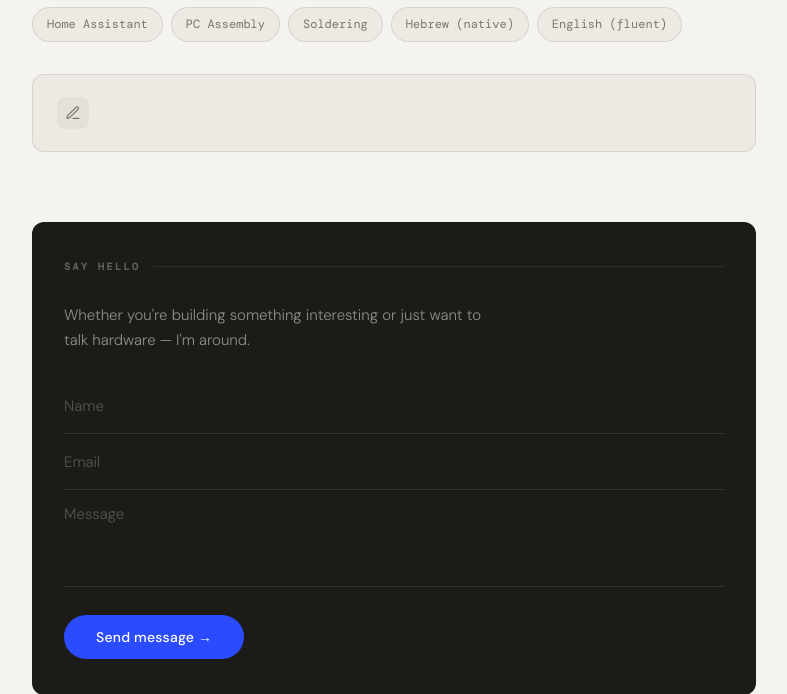
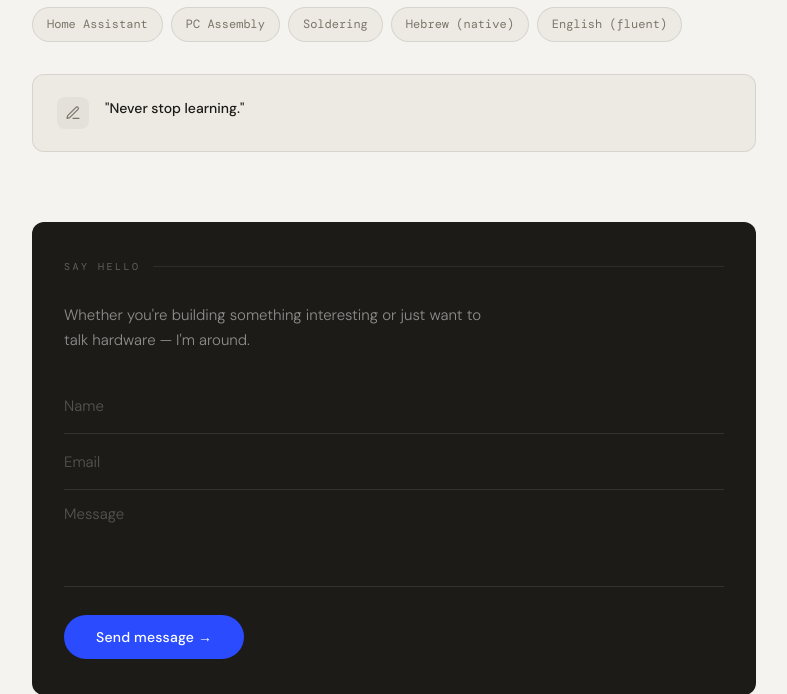
Before and after one commit to YaliBayer/YaliBayer, a Django app: page / in a window 1280 px wide. Shown: the part 1728-2422 px from the top of the page, without its empty margins (246-1033 px from the left). Run offline with Django 4.2, Linux system fonts and the light colour scheme.

Commit message:
text update 2.1

```diff
--- a/core/templates/resume.html
+++ b/core/templates/resume.html
@@ -549,7 +549,7 @@
       <div class="honesty-icon">
         <svg width="16" height="16" viewBox="0 0 24 24" fill="none" stroke="var(--muted)" stroke-width="1.8" stroke-linecap="round" stroke-linejoin="round"><path d="M12 20h9"/><path d="M16.5 3.5a2.121 2.121 0 013 3L7 19l-4 1 1-4L16.5 3.5z"/></svg>
       </div>
-      <p class="honesty-text"><strong></p>
+      <p class="honesty-text"><strong>"Never stop learning."</strong></p>
     </div>
   </div>
 
```
